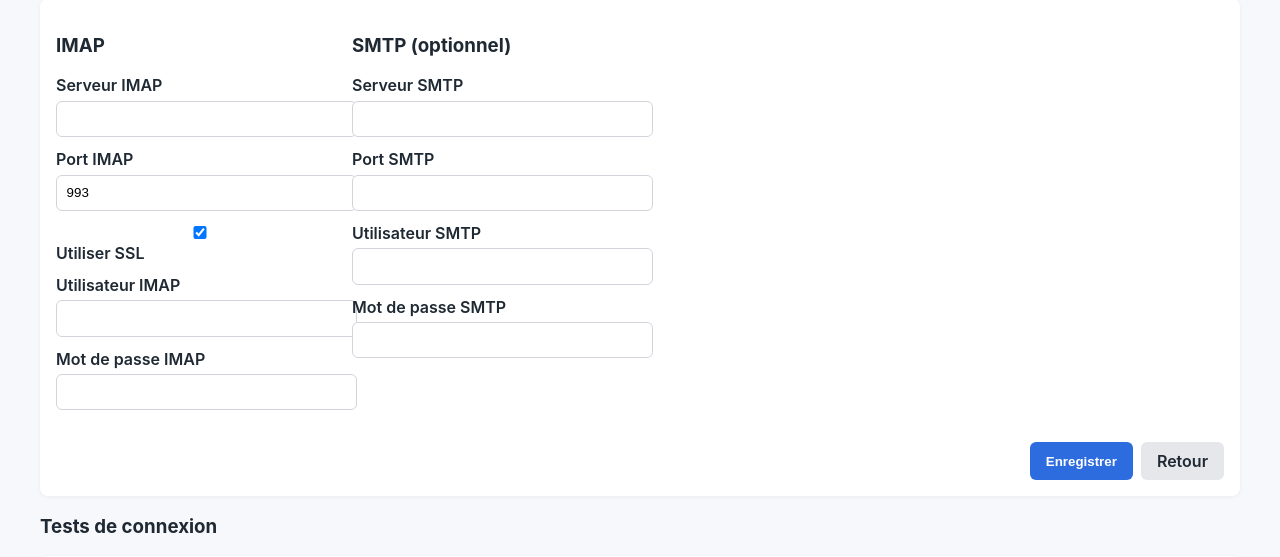
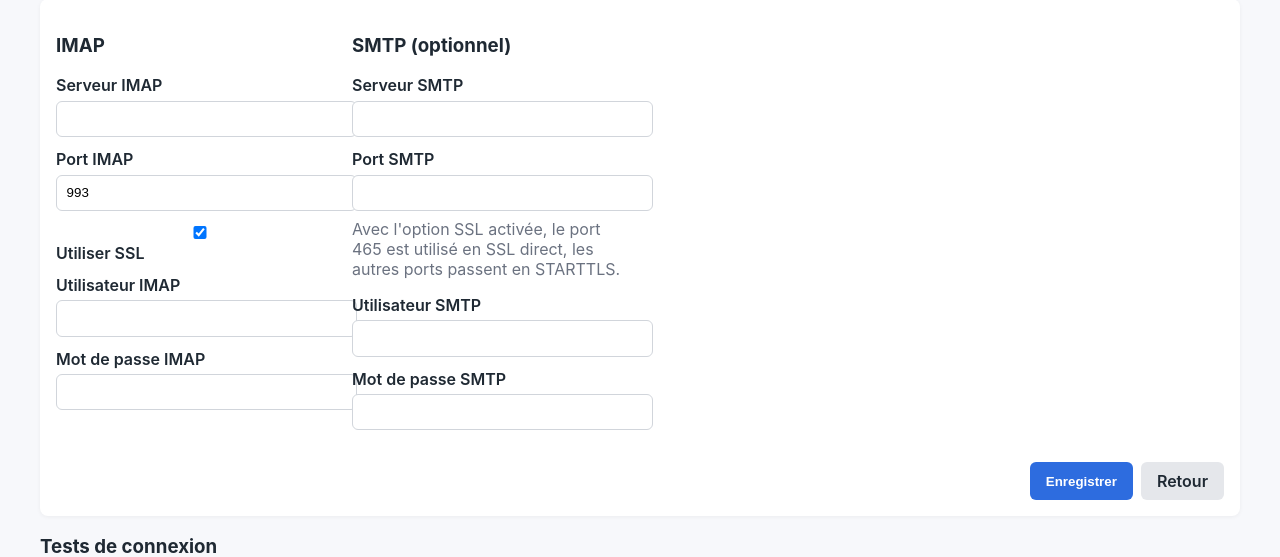
Before and after one commit to lucaspecout/veeam-notify-alma, a Flask app: page /settings in a window 1280 px wide. Shown: the part 177-734 px from the top of the page. Run offline with Flask 3, Linux system fonts and the light colour scheme; the visitor is signed in with stand-in values (Sample User, id 1); data comes from the database, SQL or seed files in the repository.

Commit message:
Handle SMTP STARTTLS fallback

```diff
--- a/app/routes.py
+++ b/app/routes.py
@@ -192,10 +192,15 @@ def test_smtp_connection():
 
     server = None
     try:
-        if config.use_ssl:
+        use_ssl_direct = config.use_ssl and config.smtp_port == 465
+        if use_ssl_direct:
             server = smtplib.SMTP_SSL(config.smtp_host, config.smtp_port, timeout=10)
         else:
             server = smtplib.SMTP(config.smtp_host, config.smtp_port, timeout=10)
+            if config.use_ssl:
+                server.ehlo()
+                server.starttls()
+                server.ehlo()
         server.login(config.smtp_username, config.smtp_password)
         server.noop()
         message = "Test SMTP réussi."
--- a/templates/settings.html
+++ b/templates/settings.html
@@ -27,6 +27,8 @@
 
         <label for="smtp_port">Port SMTP</label>
         <input type="number" id="smtp_port" name="smtp_port" value="{{ config.smtp_port or '' }}">
+
+        <p class="muted">Avec l'option SSL activée, le port 465 est utilisé en SSL direct, les autres ports passent en STARTTLS.</p>
 
         <label for="smtp_username">Utilisateur SMTP</label>
         <input type="text" id="smtp_username" name="smtp_username" value="{{ config.smtp_username or '' }}">
```
